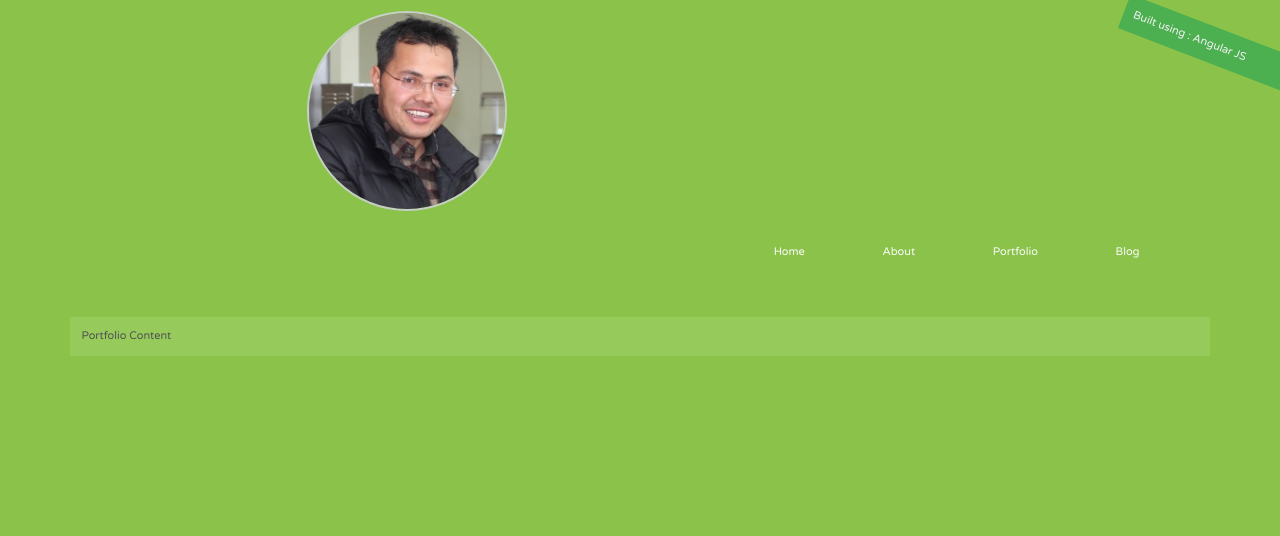
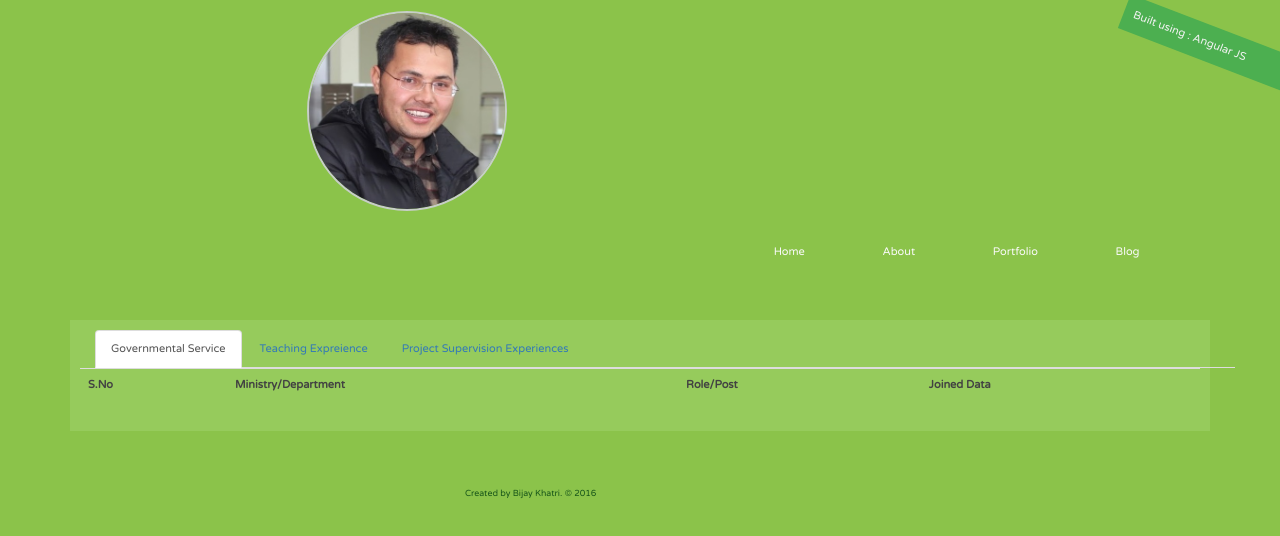
Before and after one commit to bijay-khatri/Personal-Website, a plain HTML site: page index.html in a window 1280 px wide. Both pictures are taken after a click on the link "Portfolio". Shown: the top 536 px of the page. Drawn offline with nearby package versions, Linux system fonts and the light colour scheme.

Commit message:
little addition

```diff
--- a/css/app.css
+++ b/css/app.css
@@ -21,6 +21,7 @@ img{
     padding-top: 3%;
     margin-right:2%;
     margin-left:2%;
+    border-bottom: 3px solid #8BC34A;
 }
 
 @media screen and (max-width: 720px) {
@@ -62,8 +63,8 @@ div.content{
 	margin-top: 5%;
     text-align: justify;
     background: rgba(203, 239, 186, 0.16);
-    padding: 1%;
-    color: #525252;
+    padding: 10px;
+    color: #424242;
     font-size:1em;
 }
 
@@ -78,6 +79,12 @@ div.tech-info{
     margin-right: -13%;
 }
 
+div.footer{
+    margin-top: 5%;
+    font-size: .8em;
+    color: #18561A;
+}
+
 /************OVERRIDE ******************/
 .img-circle{
 	margin-top:1%;
--- a/index.html
+++ b/index.html
@@ -26,7 +26,7 @@
 		</div>
 
 		<div class="content col-md-12" ng-show="main.tab == 1">
-			Home Content
+			Hello, Bijay Khatri welcomes you to my personal site. This site is how you can know about me in detail. Well, I am a full stack developer from Nepal, currently pursuing my higher studies in Fairfield, Iowa , United States. I love coding and learning new things. In this site, I have tried to show my working experiences and some of my past works. I am open to work in a group, which I love the most. Plesae browse through the about link to know more.
 		</div>
 
 		<div class="content col-md-12" ng-show="main.tab == 2">
@@ -34,11 +34,30 @@
 		</div>
 
 		<div class="content col-md-12" ng-show="main.tab == 3">
-			Portfolio Content
+		<div class="container">
+			<ul class="nav nav-tabs">
+				  <li class="active"><a href="#">Governmental Service</a></li>
+				  <li><a href="#">Teaching Expreience</a></li>
+				  <li><a href="#">Project Supervision Experiences</a></li>
+			</ul>
+		</div>
+			<table class="table">
+				<tr>
+					<th>S.No</th>
+					<th>Ministry/Department</th>
+					<th>Role/Post</th>
+					<th>Joined Data</th>
+				</tr>
+			</table>
+
 		</div>
 
 		<div class="content col-md-12" ng-show="main.tab == 4">
 			Blog Content
+		</div>
+
+		<div class="footer col-md-4 col-md-offset-4">
+			Created by Bijay Khatri. &copy; 2016
 		</div>
 	</div>
 	<script src="https://ajax.googleapis.com/ajax/libs/jquery/2.1.4/jquery.min.js"></script>
```
